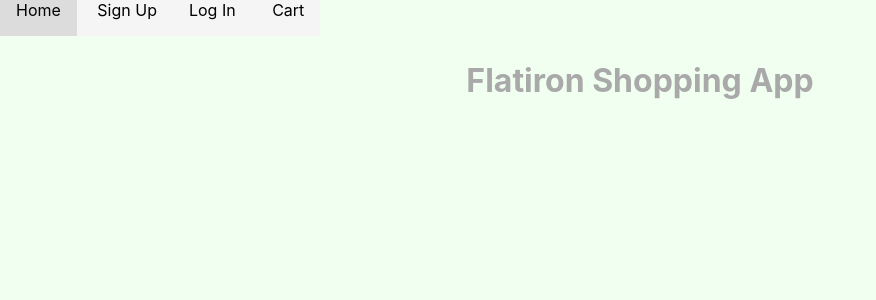
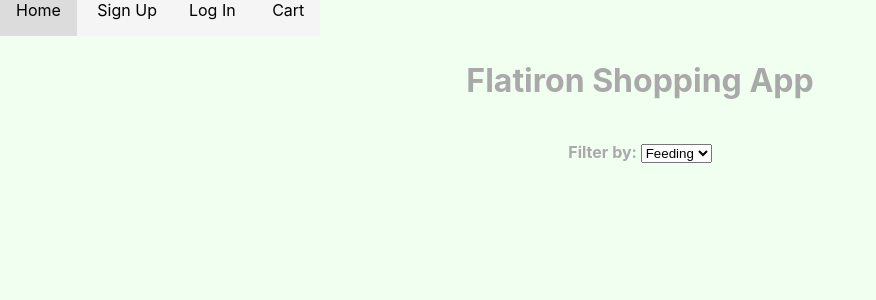
Before and after one commit to GAierken/Flatiron-Shopping-Frontend, a React (Create React App) app in the folder flatiron-shopping-frontend/: page / in a window 1280 px wide. Shown: the top 300 px of the page, without its empty margins (0-876 px from the left). Built offline with nearby package versions, Linux system fonts and the light colour scheme; no server answers.

Commit message:
changed password to password digest and filtering is in progress

```diff
--- a/flatiron-shopping-frontend/src/App.css
+++ b/flatiron-shopping-frontend/src/App.css
@@ -124,3 +124,24 @@
 .order-submit-button-div{
     text-align: center;
 }
+
+.cart-item-container{
+    display: block;
+    flex-direction: row;
+    flex-wrap: wrap;
+    justify-content: space-evenly;
+    align-content: center;
+    width: 80%;
+    height: 100%;
+    margin: auto;
+    padding: auto;
+    text-align: center;
+}
+
+.filter-label{
+    color: darkgray;
+}
+
+.search-bar{
+    text-align: center;
+}
--- a/flatiron-shopping-frontend/src/App.js
+++ b/flatiron-shopping-frontend/src/App.js
@@ -18,6 +18,11 @@
   usersOrders: [],
   expandItem: false,
   selectedToExpand: [],
+  feeding: false,
+  clothing: false,
+  travel: false,
+  diaper: false,
+  toys: false
 }
 
 componentDidMount= () => {
--- a/flatiron-shopping-frontend/src/Cart.js
+++ b/flatiron-shopping-frontend/src/Cart.js
@@ -39,7 +39,7 @@
 
     render() {
         return (
-            <div>
+            <div className="cart-item-container">
                 <br></br>
                 <h1 className="shopping-app-h1">Shopping Cart</h1>
                 <br></br>
--- a/flatiron-shopping-frontend/src/Homepage.js
+++ b/flatiron-shopping-frontend/src/Homepage.js
@@ -1,5 +1,6 @@
 import React from 'react';
 import ItemContainer from './ItemContainer';
+import SearchBar from './SearchBar';
 
 
 export default class Homepage extends React.Component{
@@ -18,6 +19,8 @@
 <br></br>
         <h1 className="shopping-app-h1">Flatiron Shopping App</h1>
         <br></br>
+        <SearchBar />
+        <br></br>
         <div className= "main-item-container">
       <ItemContainer items={this.props.items} buttonToAddToCartClicked={this.props.buttonToAddToCartClicked} itemClickedOn={this.props.itemClickedOn} returnToItemList={this.props.returnToItemList} expandItem={this.props.expandItem} selectedToExpand={this.props.selectedToExpand}/>
       </div>
--- a/flatiron-shopping-frontend/src/Login.js
+++ b/flatiron-shopping-frontend/src/Login.js
@@ -28,7 +28,7 @@
       },
       body: JSON.stringify({
         username: this.state.username,
-        password: this.state.password
+        password_digets: this.state.password
       })
     }).then(res => res.json())
       .then(data => {
--- /dev/null
+++ b/flatiron-shopping-frontend/src/SearchBar.js
@@ -0,0 +1,28 @@
+import React from 'react';
+
+
+export default class SearchBar extends React.Component{
+
+
+
+
+
+    render(){
+        return(
+            <div className="search-bar">
+         <label className="filter-label">
+        <strong>Filter by: </strong>
+        <select onChange={this.props.settingBooleanForSorting}>
+          <option value="Feeding">Feeding</option>
+          <option value="Clothing">Clothing</option>
+          <option value="Travel">Travel</option>
+          <option value="Diaper">Diaper</option>
+          <option value="Toys">Toys</option>
+          <option value="All">All</option>
+        </select>
+      </label>
+
+            </div>
+        )
+    }
+}
--- a/flatiron-shopping-frontend/src/Signup.js
+++ b/flatiron-shopping-frontend/src/Signup.js
@@ -27,7 +27,7 @@
          },
      body: JSON.stringify({
          username: this.state.username,
-         password: this.state.password,
+         password_digest: this.state.password,
          email: this.state.email
          })
      })
```
